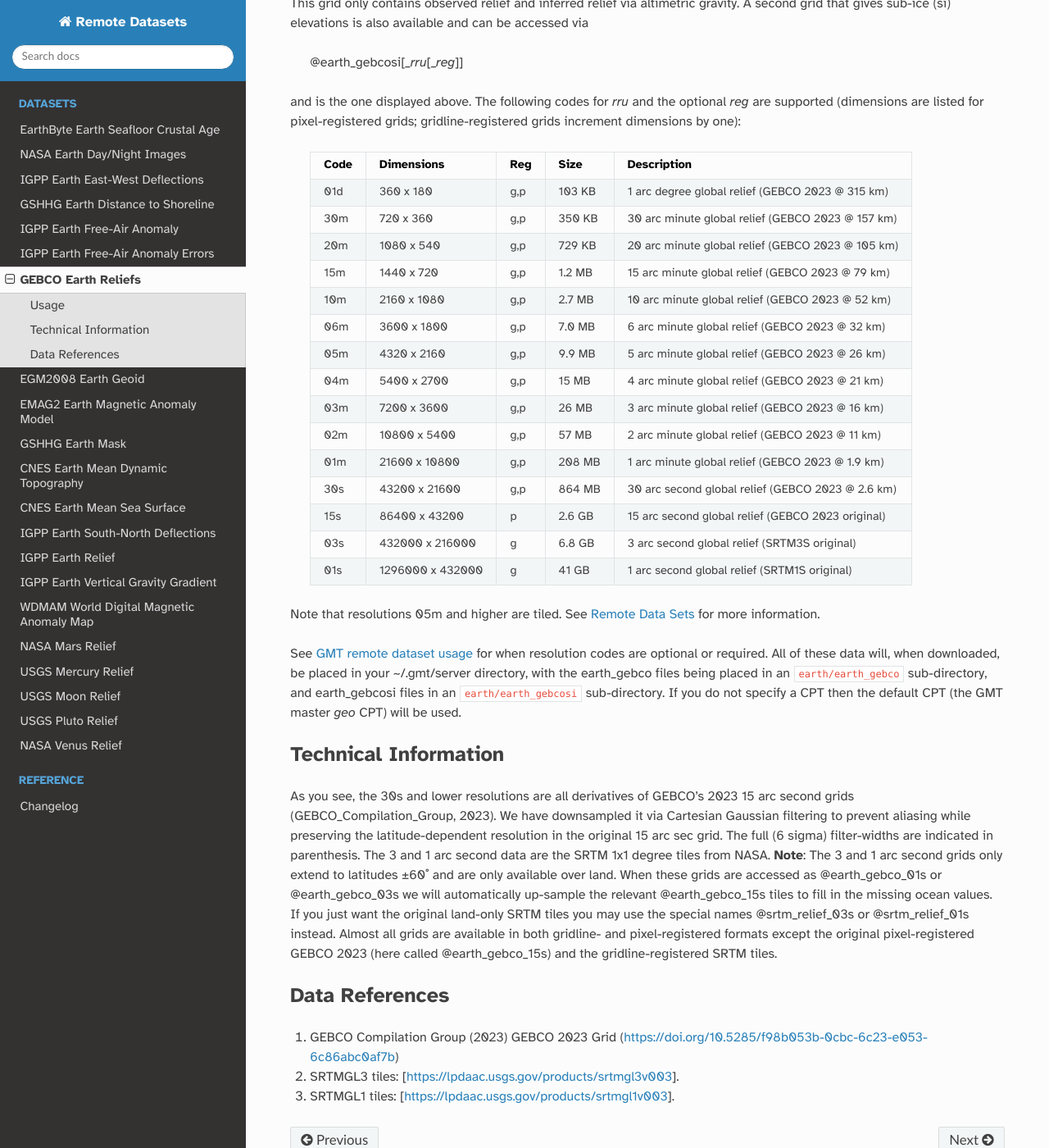
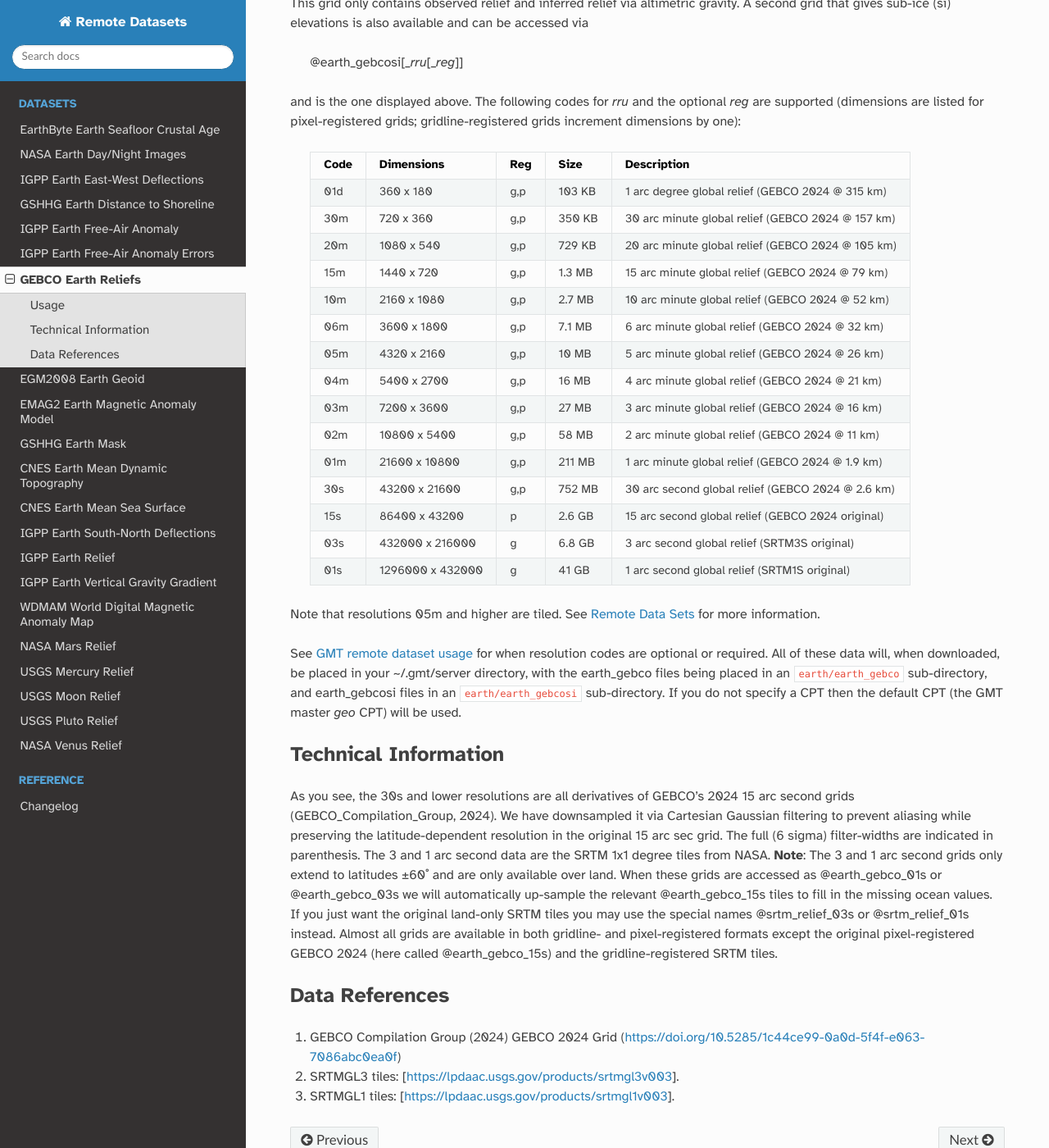
Before and after one commit to GenericMappingTools/remote-datasets, a Sphinx documentation site: the page built from docs/earth-gebco.rst, in a window 1280 px wide and 1400 px high, scrolled down 671 px. Shown: the whole window at 82% size. Built offline with Sphinx 7.4.7 and the Read the Docs theme 2.0.0, drawn with Linux system fonts in a browser that asks for light colours.

Commit message:
Update docs to GEBCO 2024 (#123)

```diff
--- a/docs/changes.rst
+++ b/docs/changes.rst
@@ -1,5 +1,11 @@
 Changelog
 ---------
+
+2024-08-08
+^^^^^^^^^^
+
+- ``earth_gebco``: Update dataset source from version 2023 to 2024.[`GEBCO Compilation Group, 2024, GEBCO 2024 Grid <https://www.gebco.net/data_and_products/gridded_bathymetry_data/>`_].
+- ``earth_gebcosi``: Update dataset source from version 2023 to 2024.[`GEBCO Compilation Group, 2024, GEBCO 2024 Grid <https://www.gebco.net/data_and_products/gridded_bathymetry_data/>`_].
 
 2024-05-20
 ^^^^^^^^^^
--- a/docs/earth-gebco.rst
+++ b/docs/earth-gebco.rst
@@ -31,19 +31,19 @@
   ==== ================= === =======  ================================================
   Code Dimensions        Reg Size     Description
   ==== ================= === =======  ================================================
-  01d       360 x    180 g,p  103 KB  1 arc degree global relief (GEBCO 2023 @ 315 km)
-  30m       720 x    360 g,p  350 KB  30 arc minute global relief (GEBCO 2023 @ 157 km)
-  20m      1080 x    540 g,p  729 KB  20 arc minute global relief (GEBCO 2023 @ 105 km)
-  15m      1440 x    720 g,p  1.2 MB  15 arc minute global relief (GEBCO 2023 @ 79 km)
-  10m      2160 x   1080 g,p  2.7 MB  10 arc minute global relief (GEBCO 2023 @ 52 km)
-  06m      3600 x   1800 g,p  7.0 MB  6 arc minute global relief (GEBCO 2023 @ 32 km)
-  05m      4320 x   2160 g,p  9.9 MB  5 arc minute global relief (GEBCO 2023 @ 26 km)
-  04m      5400 x   2700 g,p   15 MB  4 arc minute global relief (GEBCO 2023 @ 21 km)
-  03m      7200 x   3600 g,p   26 MB  3 arc minute global relief (GEBCO 2023 @ 16 km)
-  02m     10800 x   5400 g,p   57 MB  2 arc minute global relief (GEBCO 2023 @ 11 km)
-  01m     21600 x  10800 g,p  208 MB  1 arc minute global relief (GEBCO 2023 @ 1.9 km)
-  30s     43200 x  21600 g,p  864 MB  30 arc second global relief (GEBCO 2023 @ 2.6 km)
-  15s     86400 x  43200 p    2.6 GB  15 arc second global relief (GEBCO 2023 original)
+  01d       360 x    180 g,p  103 KB  1 arc degree global relief (GEBCO 2024 @ 315 km)
+  30m       720 x    360 g,p  350 KB  30 arc minute global relief (GEBCO 2024 @ 157 km)
+  20m      1080 x    540 g,p  729 KB  20 arc minute global relief (GEBCO 2024 @ 105 km)
+  15m      1440 x    720 g,p  1.3 MB  15 arc minute global relief (GEBCO 2024 @ 79 km)
+  10m      2160 x   1080 g,p  2.7 MB  10 arc minute global relief (GEBCO 2024 @ 52 km)
+  06m      3600 x   1800 g,p  7.1 MB  6 arc minute global relief (GEBCO 2024 @ 32 km)
+  05m      4320 x   2160 g,p   10 MB  5 arc minute global relief (GEBCO 2024 @ 26 km)
+  04m      5400 x   2700 g,p   16 MB  4 arc minute global relief (GEBCO 2024 @ 21 km)
+  03m      7200 x   3600 g,p   27 MB  3 arc minute global relief (GEBCO 2024 @ 16 km)
+  02m     10800 x   5400 g,p   58 MB  2 arc minute global relief (GEBCO 2024 @ 11 km)
+  01m     21600 x  10800 g,p  211 MB  1 arc minute global relief (GEBCO 2024 @ 1.9 km)
+  30s     43200 x  21600 g,p  752 MB  30 arc second global relief (GEBCO 2024 @ 2.6 km)
+  15s     86400 x  43200 p    2.6 GB  15 arc second global relief (GEBCO 2024 original)
   03s    432000 x 216000 g    6.8 GB  3 arc second global relief (SRTM3S original)
   01s   1296000 x 432000 g     41 GB  1 arc second global relief (SRTM1S original)
   ==== ================= === =======  ================================================
@@ -60,8 +60,8 @@
 Technical Information
 ~~~~~~~~~~~~~~~~~~~~~
 
-As you see, the 30s and lower resolutions are all derivatives of GEBCO's 2023 15 arc second grids
-(GEBCO_Compilation_Group, 2023). We have downsampled it via Cartesian Gaussian filtering to prevent
+As you see, the 30s and lower resolutions are all derivatives of GEBCO's 2024 15 arc second grids
+(GEBCO_Compilation_Group, 2024). We have downsampled it via Cartesian Gaussian filtering to prevent
 aliasing while preserving the latitude-dependent resolution in the original 15 arc sec grid.
 The full (6 sigma) filter-widths are indicated in parenthesis. The 3 and 1 arc second data
 are the SRTM 1x1 degree tiles from NASA. **Note**: The 3 and 1 arc second grids only extend
@@ -70,11 +70,11 @@
 tiles to fill in the missing ocean values. If you just want the original land-only SRTM tiles
 you may use the special names @srtm_relief_03s or @srtm_relief_01s instead. Almost all grids
 are available in both gridline- and pixel-registered formats except the original pixel-registered
-GEBCO 2023 (here called @earth_gebco_15s) and the gridline-registered SRTM tiles.
+GEBCO 2024 (here called @earth_gebco_15s) and the gridline-registered SRTM tiles.
 
 Data References
 ~~~~~~~~~~~~~~~
 
-#. GEBCO Compilation Group (2023) GEBCO 2023 Grid (https://doi.org/10.5285/f98b053b-0cbc-6c23-e053-6c86abc0af7b)
+#. GEBCO Compilation Group (2024) GEBCO 2024 Grid (https://doi.org/10.5285/1c44ce99-0a0d-5f4f-e063-7086abc0ea0f)
 #. SRTMGL3 tiles: [https://lpdaac.usgs.gov/products/srtmgl3v003].
 #. SRTMGL1 tiles: [https://lpdaac.usgs.gov/products/srtmgl1v003].
```
